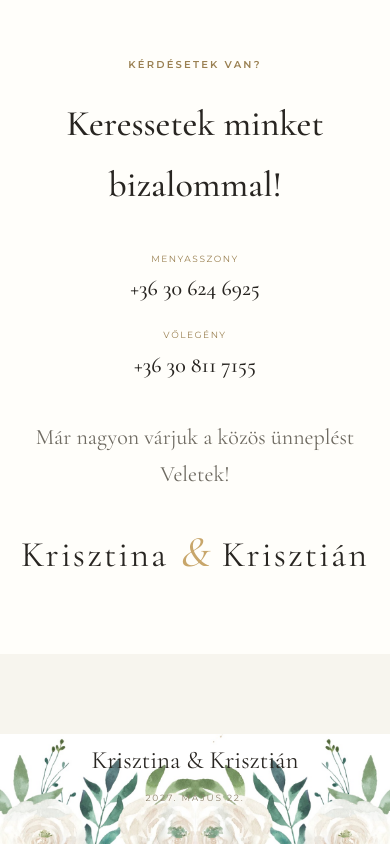
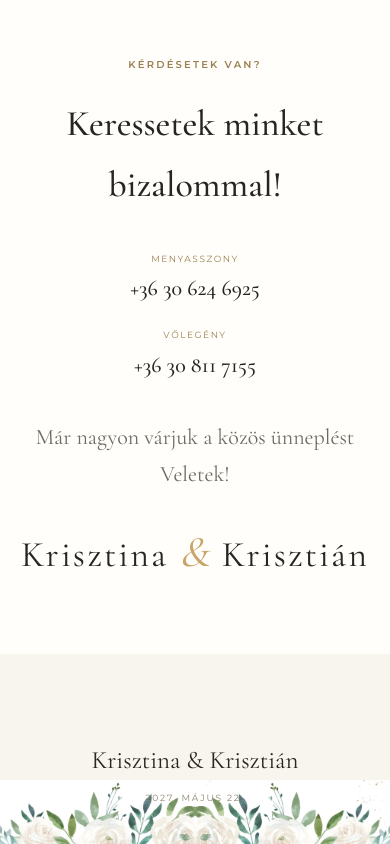
Before and after one commit to Chriskov92/eskuvo, a plain HTML site: page index.html in a window 390 px wide. Shown: the part 3167-4011 px from the top of the page. Drawn offline with nearby package versions, Linux system fonts and the light colour scheme.

Commit message:
Update style.css

```diff
--- a/style.css
+++ b/style.css
@@ -86,6 +86,5 @@ footer span{font-size:9px;letter-spacing:.2em;color:#8f846f}
  .timeline-item time{font-size:19px}.timeline-item h3{font-size:19px;margin-left:8px}
  .section-heading h2,.rsvp-section h2,.contact-section h2{font-size:36px}
  .contact-grid{gap:20px;flex-direction:column}.contact-grid strong{font-size:22px}
- .floral-footer{height:110px;background-size:auto 110px}
  .floral-corner{width:130px;height:130px;background-size:auto 130px}
 }
```
